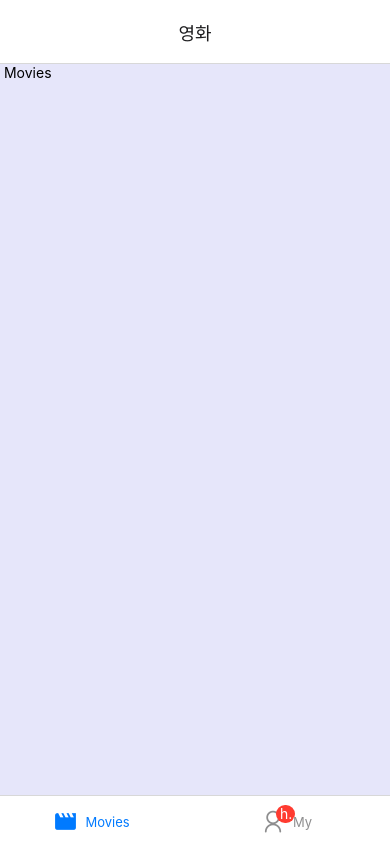
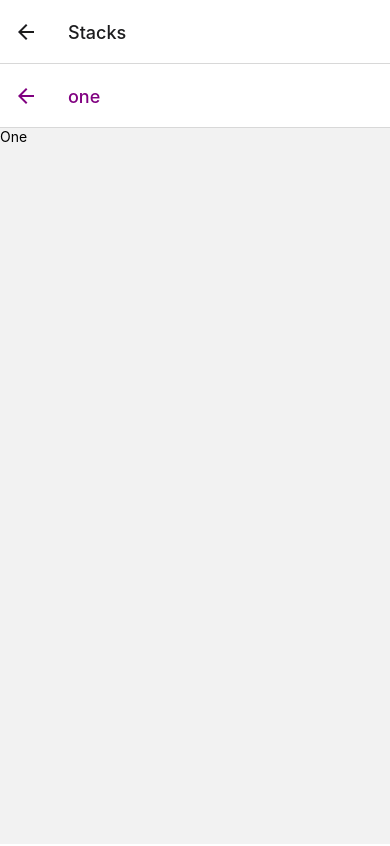
Before and after one commit to YS739/React_native_expo_Advanced_class, a React Native app: screen /Stacks in a window 390 px wide. Built offline with nearby package versions, Linux system fonts and the light colour scheme.

Commit message:
Add Root.js to combine navigators

```diff
--- a/App.js
+++ b/App.js
@@ -1,13 +1,11 @@
 import { StatusBar } from "expo-status-bar";
 import { NavigationContainer } from "@react-navigation/native";
-import Stack from "./navigation/Stack";
-import Tabs from "./navigation/Tabs";
+import Root from "./navigation/Root";
 
 export default function App() {
   return (
     <NavigationContainer>
-      {/* <Stack /> */}
-      <Tabs />
+      <Root />
     </NavigationContainer>
   );
 }
--- /dev/null
+++ b/navigation/Root.js
@@ -0,0 +1,15 @@
+import React from "react";
+import { createNativeStackNavigator } from "@react-navigation/native-stack";
+import Tabs from "./Tabs";
+import Stacks from "./Stacks";
+
+export default function Root() {
+  const Stack = createNativeStackNavigator();
+
+  return (
+    <Stack.Navigator>
+      <Stack.Screen name="Tabs" component={Tabs} />
+      <Stack.Screen name="Stacks" component={Stacks} />
+    </Stack.Navigator>
+  );
+}
--- a/navigation/Stack.js
+++ b/navigation/Stacks.js
@@ -1,8 +1,8 @@
 import React from "react";
-import { StyleSheet, Text, TouchableOpacity } from "react-native";
+import { Text, TouchableOpacity } from "react-native";
 import { createNativeStackNavigator } from "@react-navigation/native-stack";
 
-const Stack = () => {
+const Stacks = () => {
   const Stack = createNativeStackNavigator();
 
   const One = ({ navigation: { navigate } }) => {
@@ -73,4 +73,4 @@ const Stack = () => {
   );
 };
 
-export default Stack;
+export default Stacks;
--- a/navigation/Tabs.js
+++ b/navigation/Tabs.js
@@ -1,5 +1,4 @@
 import { createBottomTabNavigator } from "@react-navigation/bottom-tabs";
-import { Colors } from "react-native/Libraries/NewAppScreen";
 import Movies from "../screen/Movies";
 import My from "../screen/My";
 import { MaterialIcons } from "@expo/vector-icons";
```
